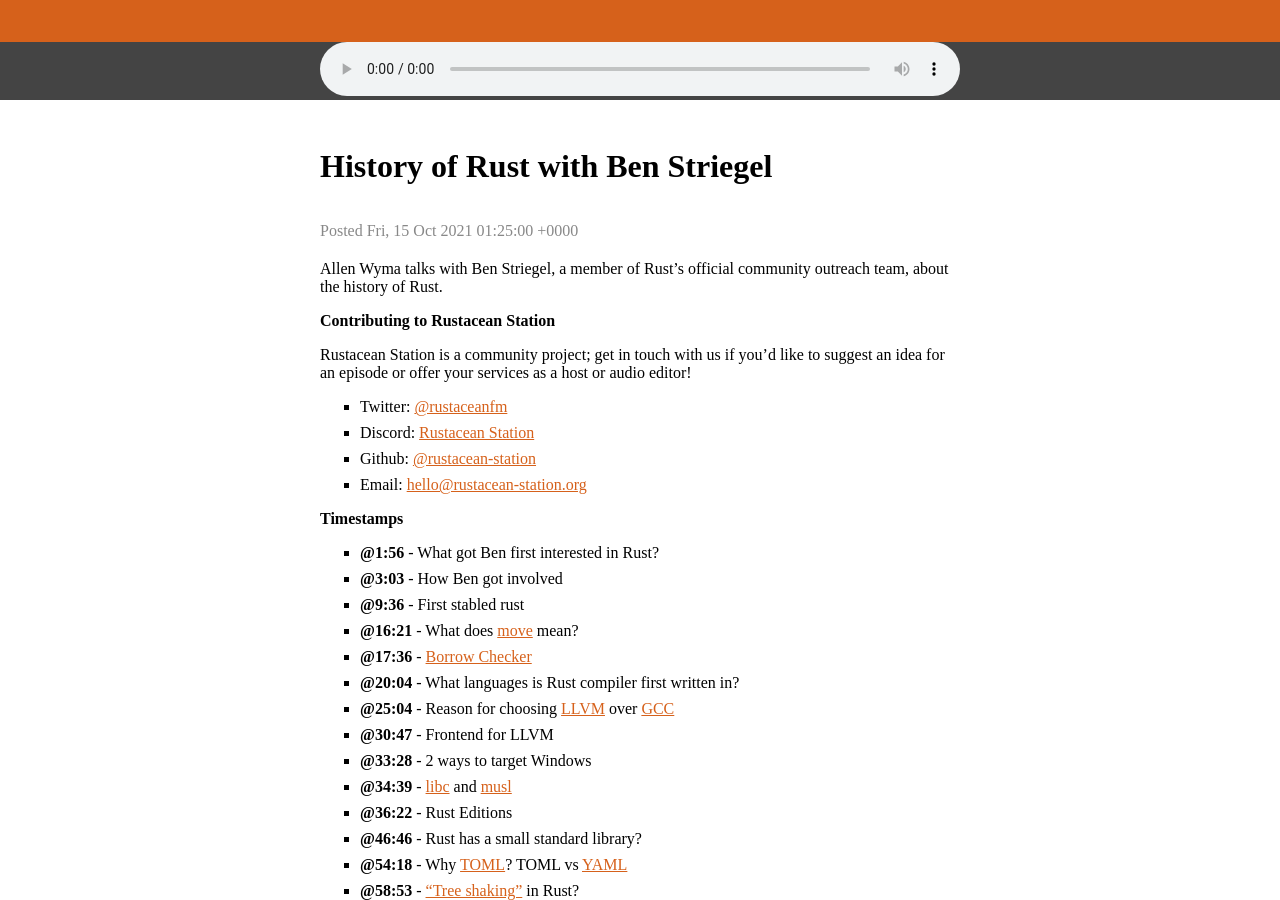
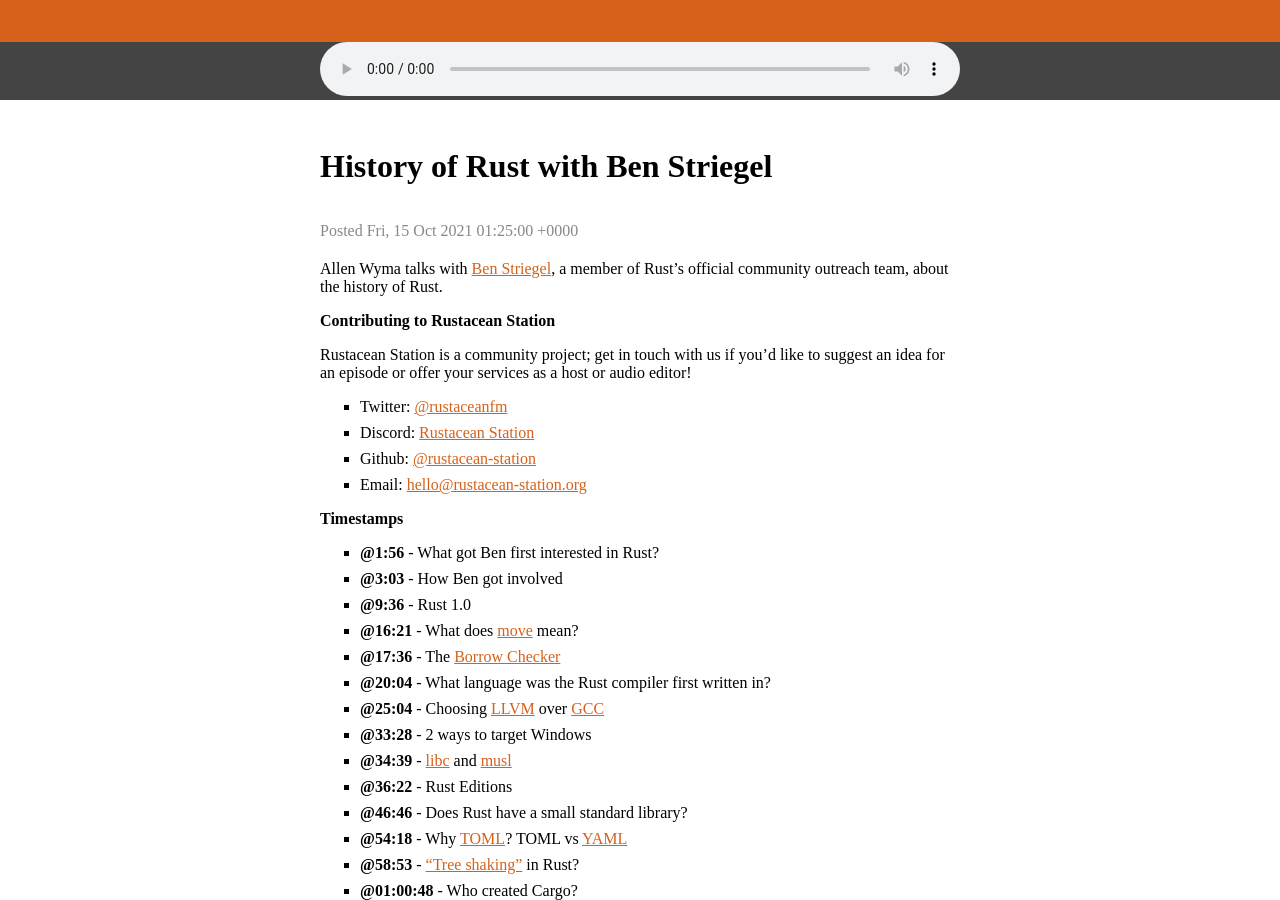
Before and after one commit to rustacean-station/rustacean-station.org, a Jekyll site: the page built from _episodes/042-ben-striegel.md, in a window 1280 px wide and 900 px high, scrolled down 392 px. Built offline with Jekyll 4.4.1, drawn with Linux system fonts in a browser that asks for light colours; some of the changed text lies outside the part shown.

Commit message:
update notes from suggestions

```diff
--- a/_episodes/042-ben-striegel.md
+++ b/_episodes/042-ben-striegel.md
@@ -1,12 +1,12 @@
 ---
-title: "History of Rust with Ben Striegel "
+title: "History of Rust with Ben Striegel"
 date: 2021-10-15T01:25:00Z
 file: https://audio.rustacean-station.org/file/rustacean-station/rustacean-station-e042-ben-striegel.mp3
 duration: "1:32:39"
 length: "89712021"
 #reddit: (leave blank on initial publish, amend with link and uncomment this line after Reddit thread has been posted)
 ---
-Allen Wyma talks with Ben Striegel, a member of Rust's official community outreach team, about the history of Rust.
+Allen Wyma talks with [Ben Striegel](https://github.com/bstrie), a member of Rust's official community outreach team, about the history of Rust.
 
 
 ## Contributing to Rustacean Station
@@ -22,27 +22,24 @@
 
 - [@1:56] - What got Ben first interested in Rust?
 - [@3:03] - How Ben got involved
-- [@9:36] - First stabled rust
+- [@9:36] - Rust 1.0
 - [@16:21] - What does [move](https://doc.rust-lang.org/std/keyword.move.html) mean?
-- [@17:36] - [Borrow Checker](https://rustc-dev-guide.rust-lang.org/borrow_check.html)
-- [@20:04] - What languages is Rust compiler first written in?
-- [@25:04] - Reason for choosing [LLVM](https://llvm.org/) over [GCC](https://gcc.gnu.org/)
-- [@30:47] - Frontend for LLVM
+- [@17:36] - The [Borrow Checker](https://rustc-dev-guide.rust-lang.org/borrow_check.html)
+- [@20:04] - What language was the Rust compiler first written in?
+- [@25:04] - Choosing [LLVM](https://llvm.org/) over [GCC](https://gcc.gnu.org/)
 - [@33:28] - 2 ways to target Windows
 - [@34:39] - [libc](https://crates.io/crates/libc) and [musl](https://www.musl-libc.org/)
 - [@36:22] - Rust Editions
-- [@46:46] - Rust has a small standard library?
+- [@46:46] - Does Rust have a small standard library?
 - [@54:18] - Why [TOML](https://toml.io/en/)? TOML vs [YAML](https://yaml.org/)
 - [@58:53] - ["Tree shaking"](https://webpack.js.org/guides/tree-shaking/) in Rust?
-- [@01:00:48] - Was it involved in Cargo's creation process?
+- [@01:00:48] - Who created Cargo?
 - [@01:02:26] - Rust's milestones
-- [@01:07:42] - Mozilla letting go of a lot of people?
+- [@01:07:42] - [Mozilla 2020 layoffs](https://blog.mozilla.org/blog/2020/08/11/changing-world-changing-mozilla/)
+- [Discussion on /r/rust](https://www.reddit.com/r/rust/comments/i7stjy/how_do_mozilla_layoffs_affect_rust/)
 - [@01:12:33] - Would Rust stay open-source?
 - [01:18:10] - Future of Rust
-- [01:24:48] - Who decides Rust's changes?
-
-## Other Resources
-- [Ben's Github](https://github.com/bstrie)
+- [01:24:48] - Who decides what changes make it into Rust?
 
 ## Credits
 Intro Theme: [Aerocity](https://twitter.com/AerocityMusic)
```
